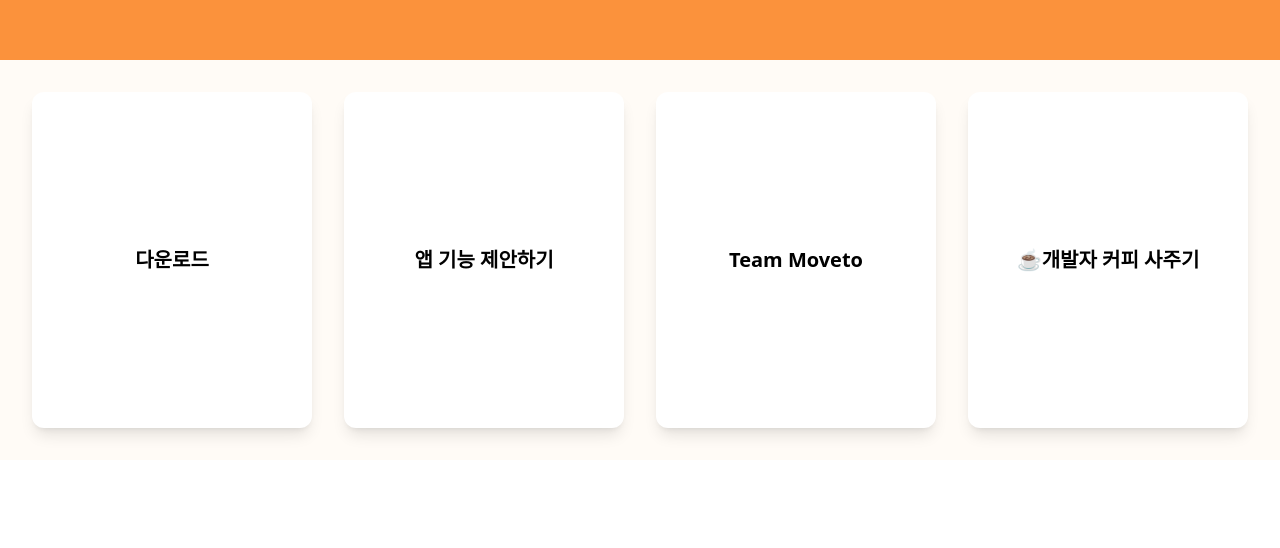
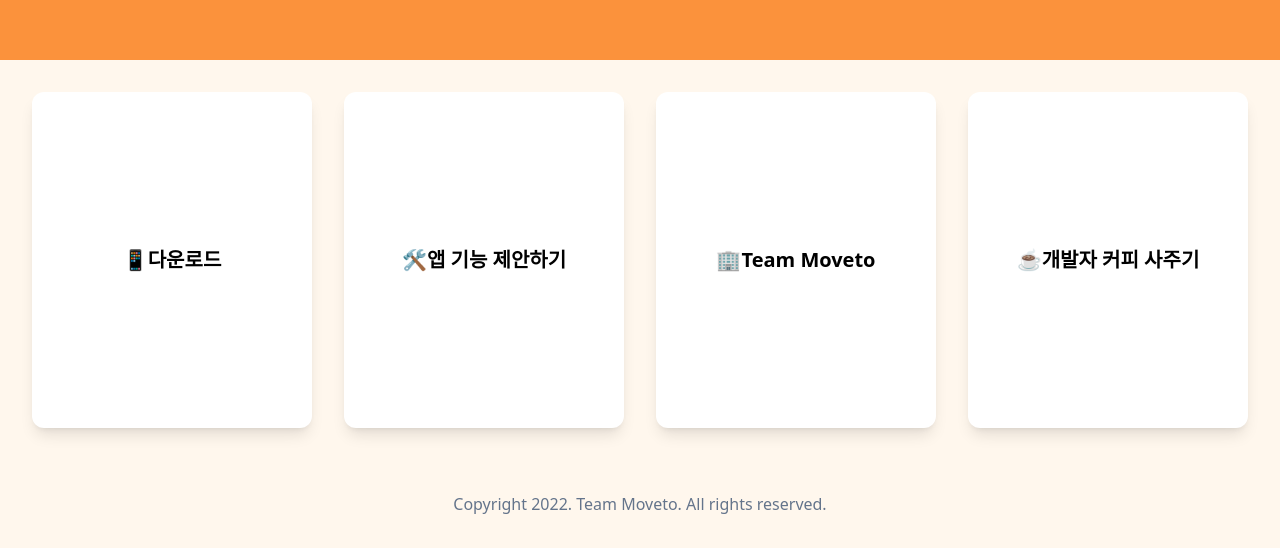
Before and after one commit to jhyunwoo/cntextbook-web, a Next.js app: page / in a window 1280 px wide. Shown: the part 740-1288 px from the top of the page. Before the commit the page ends 1200 px from the top, so only its background shows below. Built offline with nearby package versions, Linux system fonts and the light colour scheme.

Commit message:
add copyright

```diff
--- a/app/download/page.jsx
+++ b/app/download/page.jsx
@@ -5,7 +5,7 @@ import Appstore from "../../public/appstore-badge.svg";
 
 export default function Download() {
   return (
-    <div className="">
+    <div className="bg-orange-50/50">
       <div className="w-full py-24 bg-orange-400 flex justify-center items-center">
         <div className="text-white text-3xl font-semibold">앱 다운로드</div>
       </div>
@@ -29,6 +29,11 @@ export default function Download() {
           <div className="font-semibold text-xl">Home Page</div>
         </Link>
       </div>
+      <div className="bg-orange-50/50 text-center p-4 py-8">
+        <div className="text-slate-500">
+          Copyright 2022. Team Moveto. All rights reserved.
+        </div>
+      </div>
     </div>
   );
 }
--- a/app/layout.jsx
+++ b/app/layout.jsx
@@ -1,8 +1,8 @@
-import './globals.css'
+import "./globals.css";
 
 export default function RootLayout({ children }) {
   return (
-    <html lang="en">
+    <html lang="en" className="bg-orange-50">
       {/*
         <head /> will contain the components returned by the nearest parent
         head.jsx. Find out more at https://beta.nextjs.org/docs/api-reference/file-conventions/head
@@ -10,5 +10,5 @@ export default function RootLayout({ children }) {
       <head />
       <body>{children}</body>
     </html>
-  )
+  );
 }
--- a/app/page.jsx
+++ b/app/page.jsx
@@ -13,19 +13,19 @@ export default function MainPage() {
           href="/download"
           className=" bg-white hover:bg-orange-600 hover:text-white hover:scale-105 transition duration-300 text-black flex justify-center items-center rounded-xl shadow-lg"
         >
-          <div className="text-xl font-semibold">다운로드</div>
+          <div className="text-xl font-semibold">📱다운로드</div>
         </Link>
         <Link
           href="https://forms.gle/VY4MvK6tLBKgucfNA"
           className=" bg-white hover:bg-orange-600 hover:text-white hover:scale-105 transition duration-300 text-black flex justify-center items-center rounded-xl shadow-lg"
         >
-          <div className="text-xl font-semibold">앱 기능 제안하기</div>
+          <div className="text-xl font-semibold">🛠️앱 기능 제안하기</div>
         </Link>
         <Link
           href="https://moveto.kr"
           className=" bg-white hover:bg-orange-600 hover:text-white hover:scale-105 transition duration-300 text-black flex justify-center items-center rounded-xl shadow-lg"
         >
-          <div className="text-xl font-semibold">Team Moveto</div>
+          <div className="text-xl font-semibold">🏢Team Moveto</div>
         </Link>
         <Link
           href="https://toss.me/hyunwo/3000"
@@ -34,6 +34,11 @@ export default function MainPage() {
           <div className="text-xl font-semibold">☕개발자 커피 사주기</div>
         </Link>
       </div>
+      <div className="bg-orange-50/50 text-center p-4 py-8">
+        <div className="text-slate-500">
+          Copyright 2022. Team Moveto. All rights reserved.
+        </div>
+      </div>
     </div>
   );
 }
```
